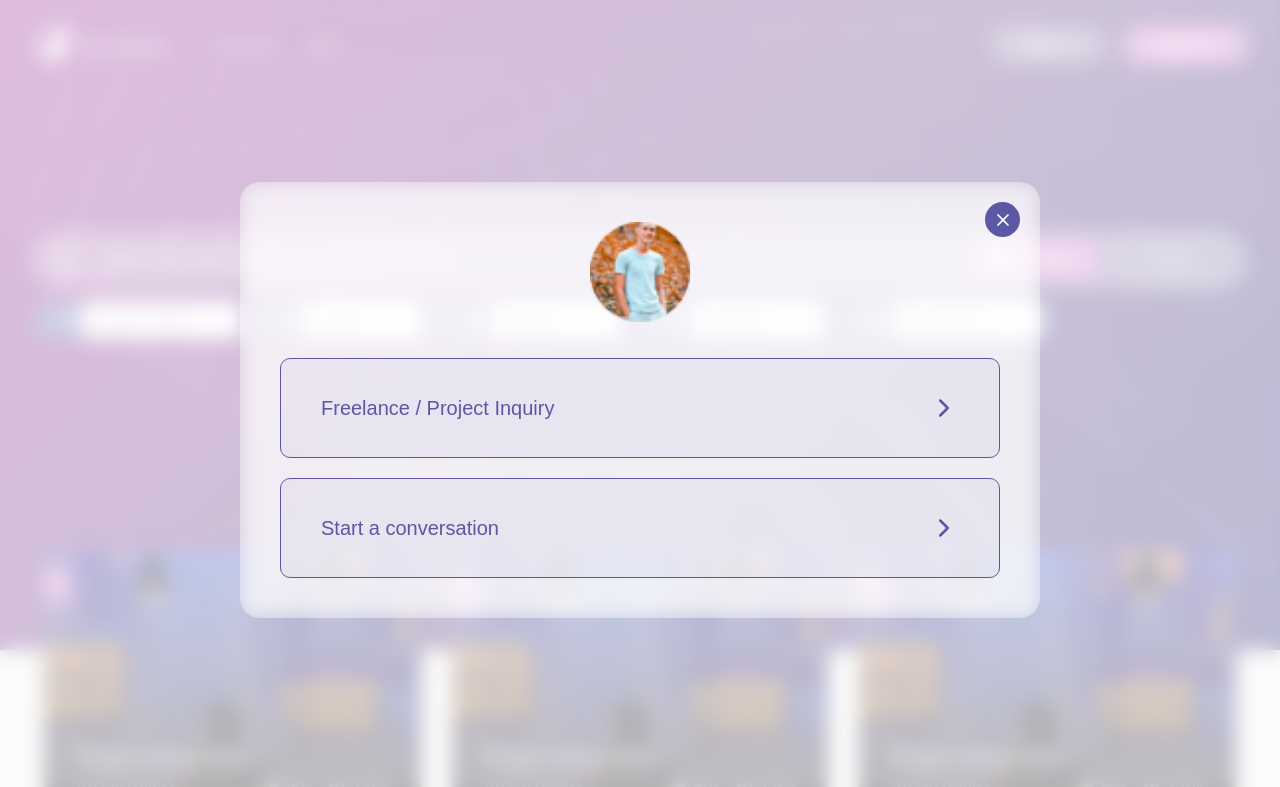
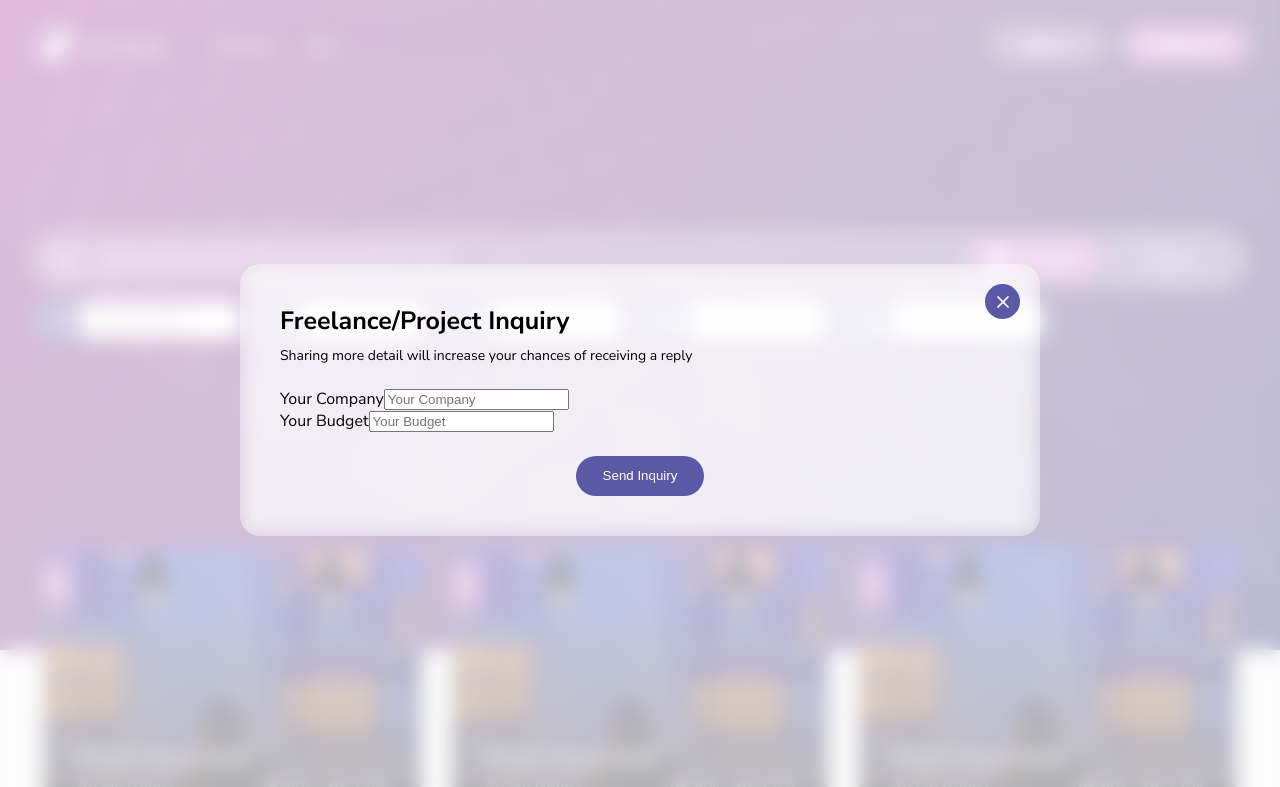
Before and after one commit to MehfoozurRehman/ArcShark, a React (Create React App) app: page / in a window 1280 px wide. Shown: the top 787 px of the page. Built offline with nearby package versions, Linux system fonts and the light colour scheme.

Commit message:
FreelanceProjectInquiryPopup partially done

```diff
--- a/src/App.js
+++ b/src/App.js
@@ -15,12 +15,13 @@ import PostJobDetailsPopup from "./components/PostJobDetailsPopup";
 import PrivacyPolicy from "./screens/PrivacyPolicy";
 import Forget from "./screens/Forget";
 import PostJobDetailsApplyPopup from "./components/PostJobDetailsApplyPopup";
+import FreelanceProjectInquiryPopup from "./components/FreelanceProjectInquiryPopup";
 
 export default function App() {
   const [postJobDetailsPopupVisible, setPostJobDetailsPopupVisible] =
     useState(false);
   const [postJobDetailsApplyPopupVisible, setPostJobDetailsApplyPopupVisible] =
-    useState(true);
+    useState(false);
 
   return (
     <>
@@ -38,6 +39,7 @@ export default function App() {
           }}
         />
       ) : null}
+      <FreelanceProjectInquiryPopup />
       <Header />
       <Routes>
         <Route path="/" element={<HomeScreen />} />
--- /dev/null
+++ b/src/components/FreelanceProjectInquiryPopup.js
@@ -0,0 +1,22 @@
+import React from "react";
+import Popup from "./Popup";
+import TextInput from "./TextInput";
+
+export default function FreelanceProjectInquiryPopup({ onClose }) {
+  return (
+    <Popup
+      heading="Freelance/Project Inquiry"
+      info="Sharing more detail will increase your chances of receiving a reply"
+      buttonLabel="Send Inquiry"
+      onClose={onClose}
+      onClick={onClose}
+    >
+      <TextInput placeholder="Your Company" type="text" />
+      <TextInput
+        placeholder="Your Budget"
+        type="text"
+        options={["$0 - $100", "$100 - $200", "$200 - $300"]}
+      />
+    </Popup>
+  );
+}
--- /dev/null
+++ b/src/components/TextInput.js
@@ -0,0 +1,24 @@
+import React from "react";
+
+export default function TextInput({ options, placeholder, ...props }) {
+  return (
+    <div className="input__box">
+      <label htmlFor={placeholder}>{placeholder}</label>
+      <input
+        {...props}
+        placeholder={placeholder}
+        name={placeholder}
+        id={placeholder}
+        list={placeholder + "s"}
+        className="input__box__field"
+      />
+      {options ? (
+        <datalist id={placeholder + "s"}>
+          {options.map((option) => (
+            <option value={option} />
+          ))}
+        </datalist>
+      ) : null}
+    </div>
+  );
+}
```
